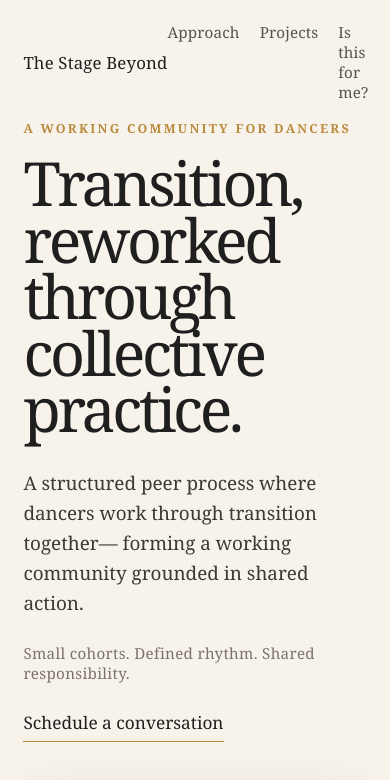
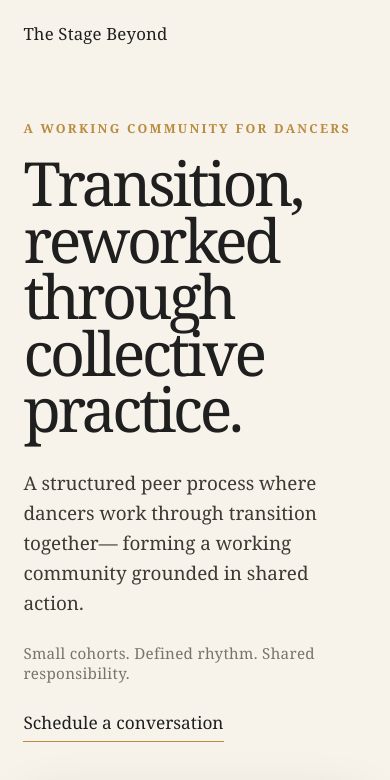
Before and after one commit to travisbirchattba/the-stage-beyond-site, a React (Vite) app: page / in a window 390 px wide. Shown: the top 780 px of the page. Built offline with nearby package versions, Linux system fonts and the light colour scheme; grey boxes are pictures that could not be loaded.

Commit message:
Refactor navigation styles to use grid layout
Updated navigation styles to use grid layout and added new .navWordmark class for branding.

```diff
--- a/src/styles.css
+++ b/src/styles.css
@@ -33,14 +33,15 @@
 .navInner {
   max-width: 1240px;
   margin: 0 auto;
-  display: flex;
+  display: grid;
+  grid-template-columns: 1fr auto 1fr;
   align-items: center;
-  justify-content: space-between;
 }
 
 .navLinks {
   display: flex;
   gap: 36px;
+  justify-content: center;
 }
 
 .navLink {
@@ -56,6 +57,21 @@
   opacity: 1;
 }
 
+.navWordmark {
+  font-size: 1.05rem;
+  font-family: Georgia, "Times New Roman", serif;
+  font-weight: 500;
+  letter-spacing: 0.01em;
+  color: #1f1f1f;
+  text-decoration: none;
+  white-space: nowrap;
+  transition: color 0.2s;
+}
+
+.navWordmark:hover {
+  color: #b98b3f;
+}
+
 .navCta {
   display: inline-block;
   color: #1f1f1f;
@@ -64,6 +80,7 @@
   padding-bottom: 5px;
   font-size: 0.95rem;
   transition: color 0.2s;
+  justify-self: end;
 }
 
 .navCta:hover {
@@ -429,8 +446,12 @@
     display: none;
   }
 
+  .navInner {
+    grid-template-columns: 1fr auto;
+  }
+
   .navLinks {
-    gap: 20px;
+    display: none;
   }
 
   .navCta {
@@ -441,17 +462,3 @@
     grid-template-columns: 1fr;
   }
 }
-.navWordmark {
-  font-size: 1.05rem;
-  font-family: Georgia, "Times New Roman", serif;
-  font-weight: 500;
-  letter-spacing: 0.01em;
-  color: #1f1f1f;
-  text-decoration: none;
-  white-space: nowrap;
-}
-
-.navWordmark:hover {
-  color: #b98b3f;
-  transition: color 0.2s;
-}
```
